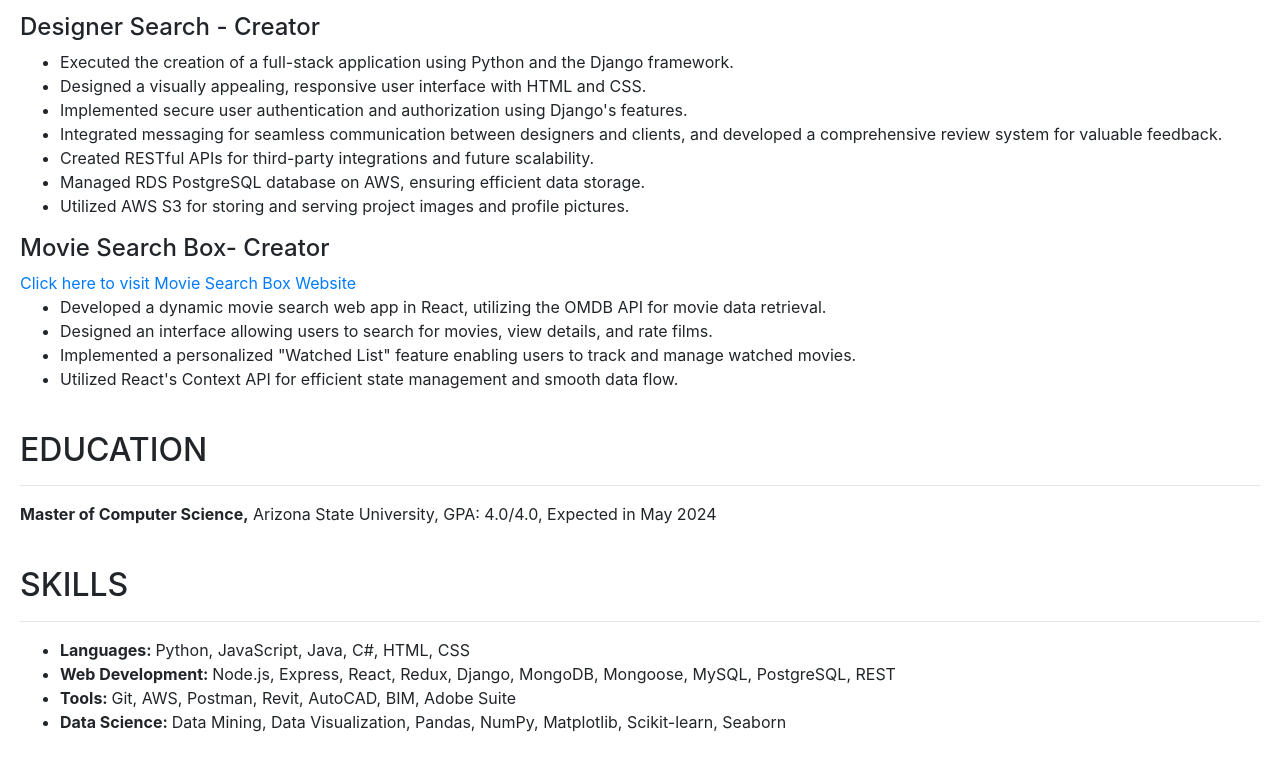
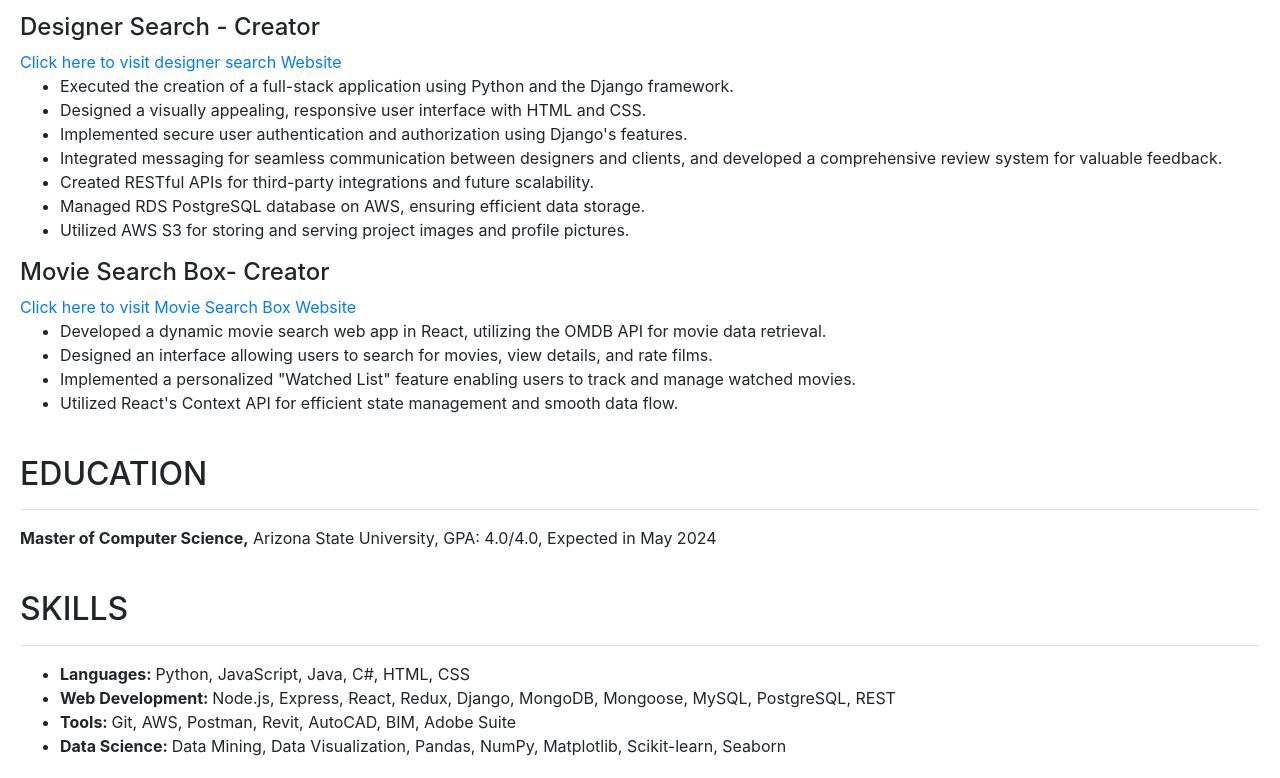
Before and after one commit to HenryLiu0928/HenryLiu0928.github.io, a plain HTML site: page index.html in a window 1280 px wide. Shown: the part 1012-1790 px from the top of the page. Before the commit the page ends 1766 px from the top, so only its background shows below. Drawn offline with nearby package versions, Linux system fonts and the light colour scheme.

Commit message:
Update index.html

```diff
--- a/index.html
+++ b/index.html
@@ -123,6 +123,7 @@
       </li>
     </ul>
     <h4>Designer Search - Creator</h4>
+    <a href="https://designer-search-ee0f8764b7ee.herokuapp.com/">Click here to visit designer search Website</a>
     <ul>
       <li>
         Executed the creation of a full-stack application using Python and the
```
